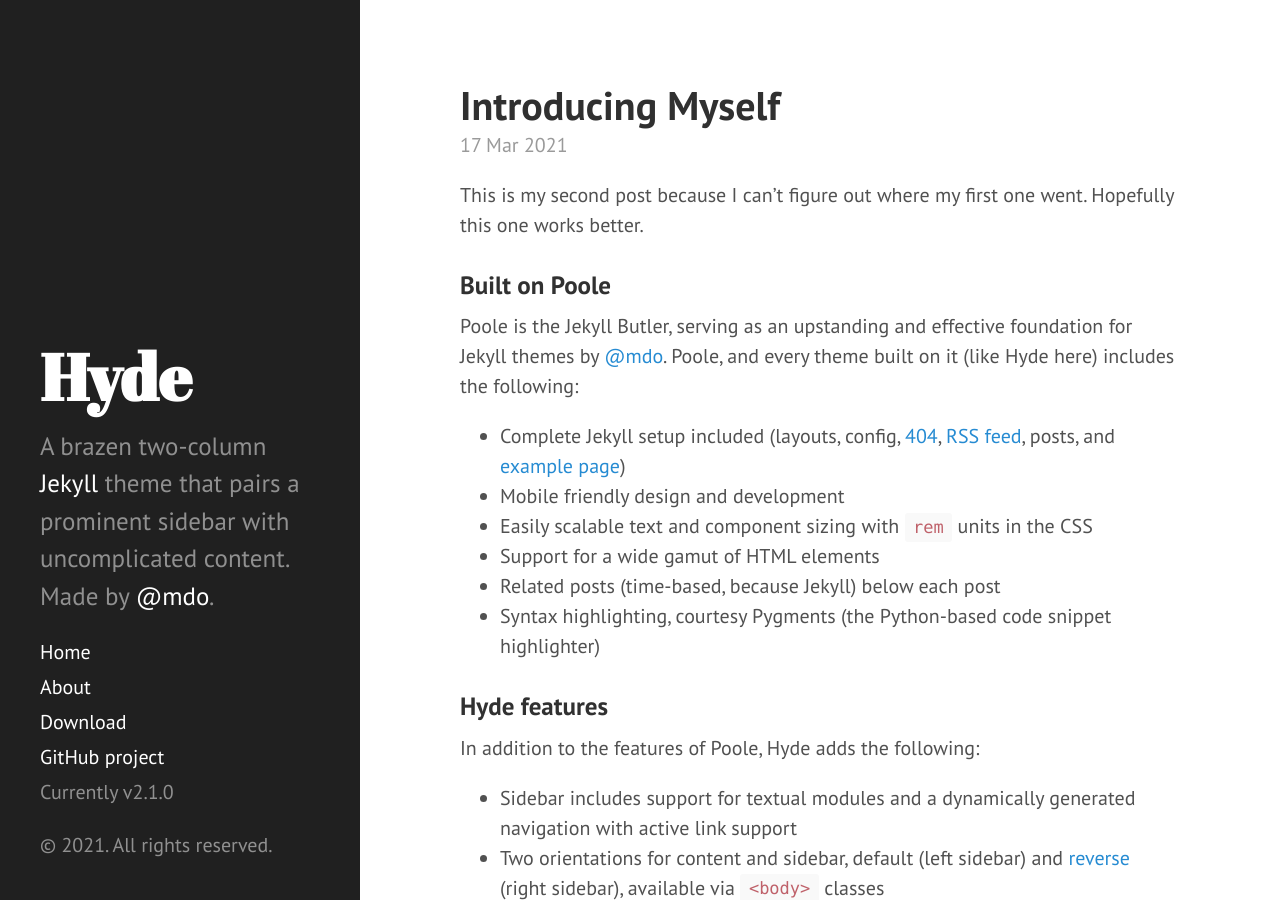
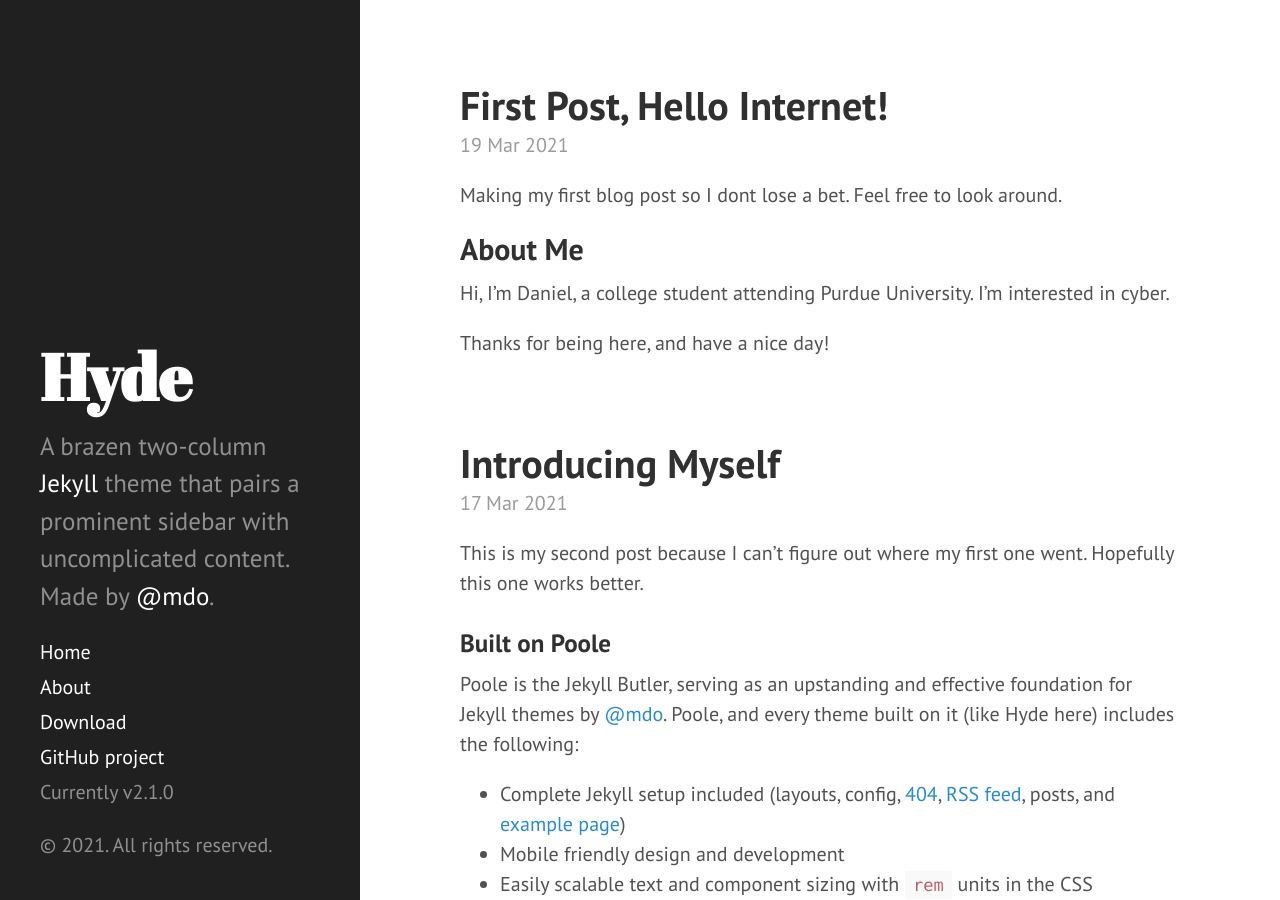
Before and after one commit to chongdaniel/chongdaniel.github.io, a Jekyll site: the page built from index.html, in a window 1280 px wide and 900 px high. Built offline with Jekyll 4.4.1, drawn with Linux system fonts in a browser that asks for light colours; Markdown is read by kramdown in place of the engine named in the settings; the list of posts is cut into pages by our own code; a file with an impossible date is left out; part of the change alters nothing that is shown.

Commit message:
first post

```diff
--- a/_posts/2021-03-19-hello-world.md
+++ b/_posts/2021-03-19-hello-world.md
@@ -1,7 +1,6 @@
 ---
 layout: post
 title: "First Post, Hello Internet!"
-date: 2021-19-03 8:30:00 -0700
 ---
 
 Making my first blog post so I dont lose a bet. Feel free to look around.
```
